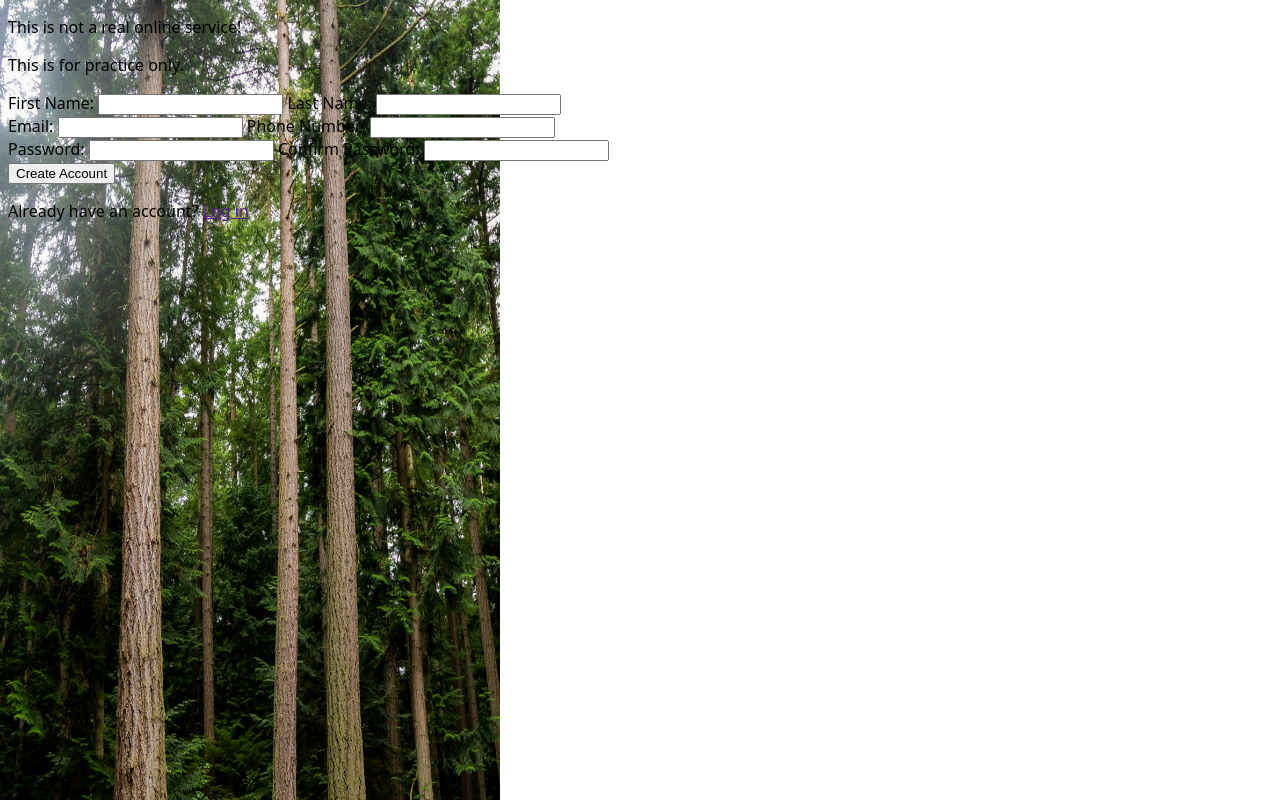
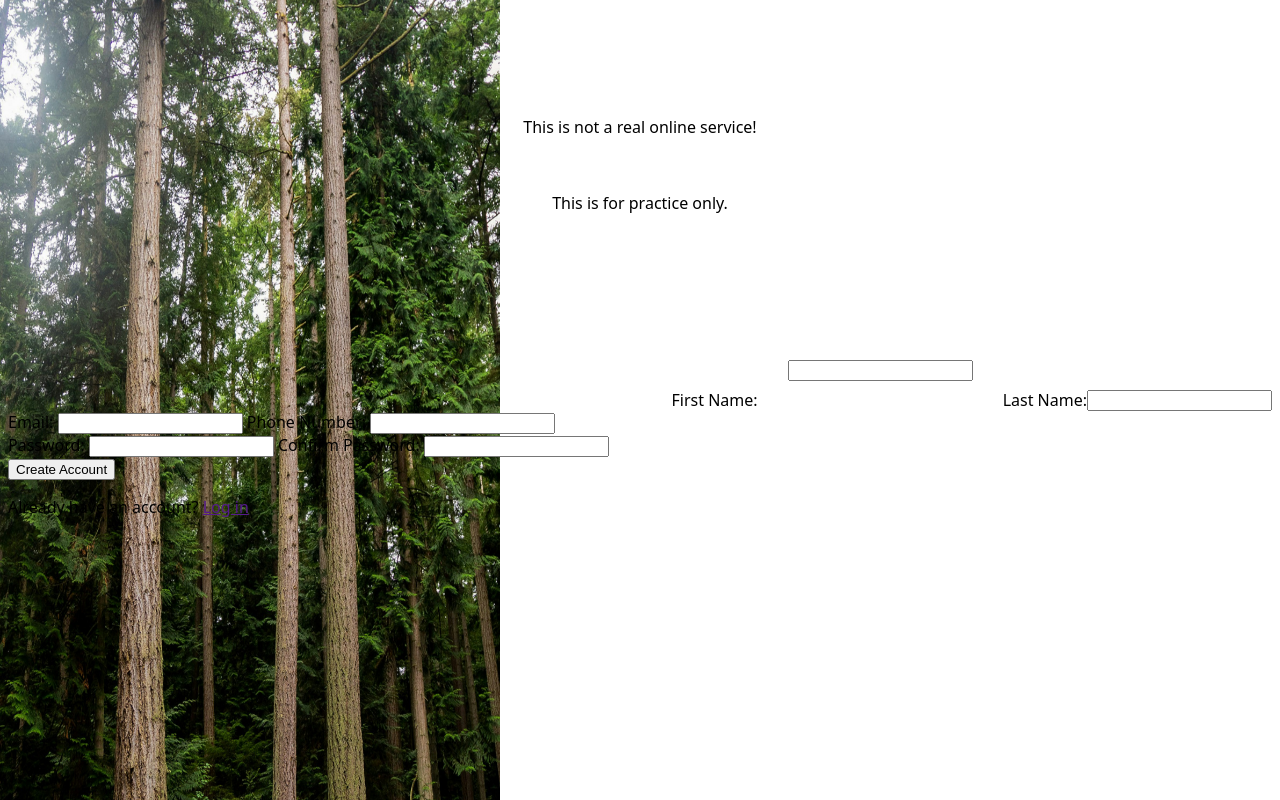
Before and after one commit to emramos21/Sign-Up-Form, a plain HTML site: page index.html in a window 1280 px wide. Drawn offline with Linux system fonts and the light colour scheme.

Commit message:
working on the text boxes

```diff
--- a/index.html
+++ b/index.html
@@ -7,15 +7,14 @@
     <link rel="stylesheet" href="style.css">
 </head>
 <body>
-    <div class="background"></div>
     <div class="warning-message">
-        <p>This is not a real online service!</p>
+        <p>This is not a real online service!</p><br>
         <p>This is for practice only.</p>
     </div>
     <div class="top-row">
-        <label for="First-name">First Name:</label>
+        <label id="First-name">First Name:</label>
         <input type="text" name="first_name" id="first_name">
-        <label for="Last-name">Last Name:</label>
+        <label id="Last-name">Last Name:</label>
         <input type="text" name="last" id="last_name">
     </div>
     <div class="middle-row">
--- a/style.css
+++ b/style.css
@@ -5,3 +5,22 @@ body {
     background-attachment: fixed;
     background-size: 500px 1000px;
 }
+.warning-message {
+    display: flex;
+    flex-direction: column;
+    align-items: center;
+    justify-content: center;
+    margin: 100px;
+}
+.top-row{
+    display: flex;
+    flex-direction: row;
+    align-items:flex-end;
+    justify-content:flex-end;
+}
+#first_name, #first-name{
+    margin: 30px;
+}
+#last_name > {
+    margin: 30px;
+}
```
